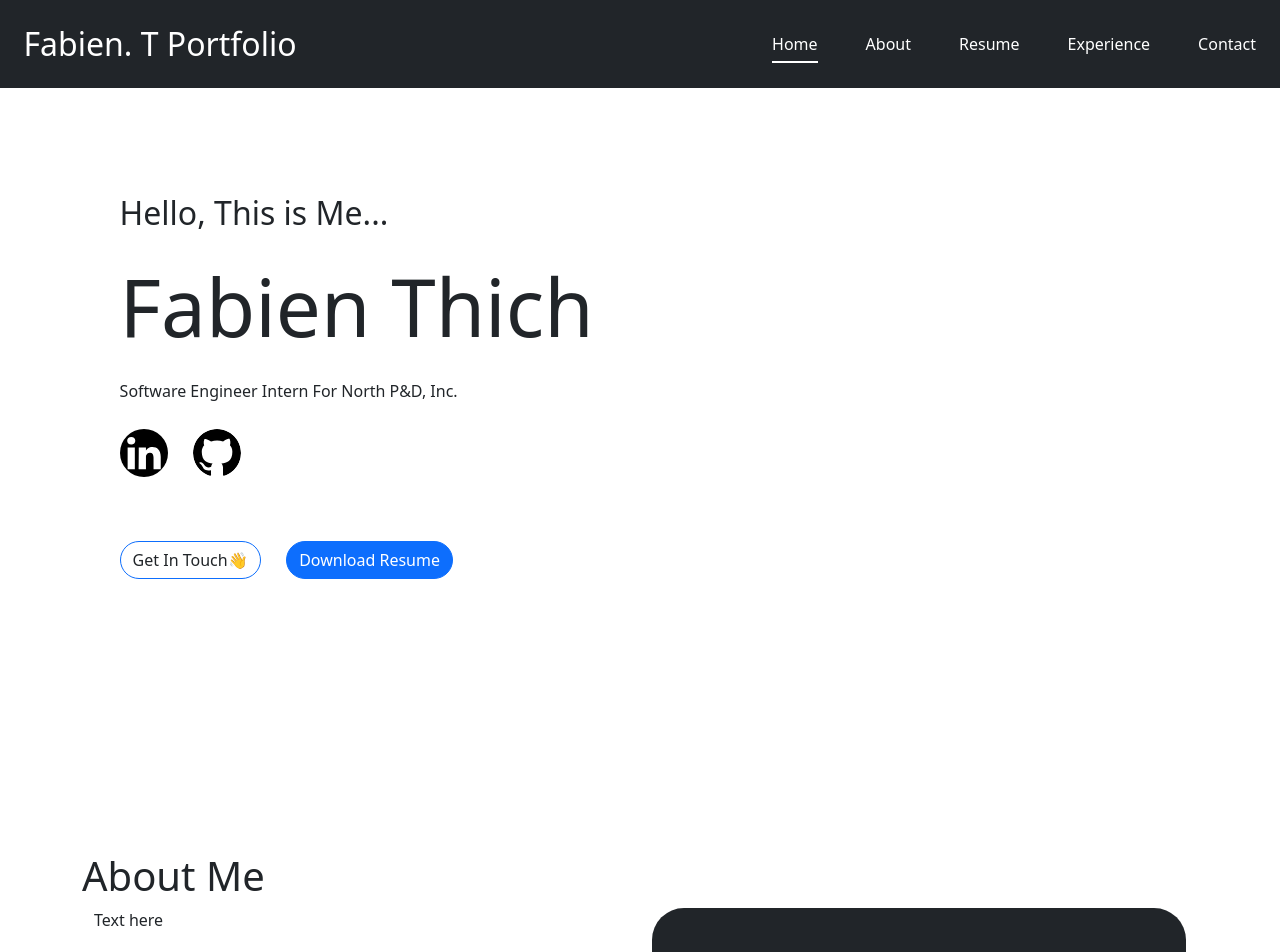
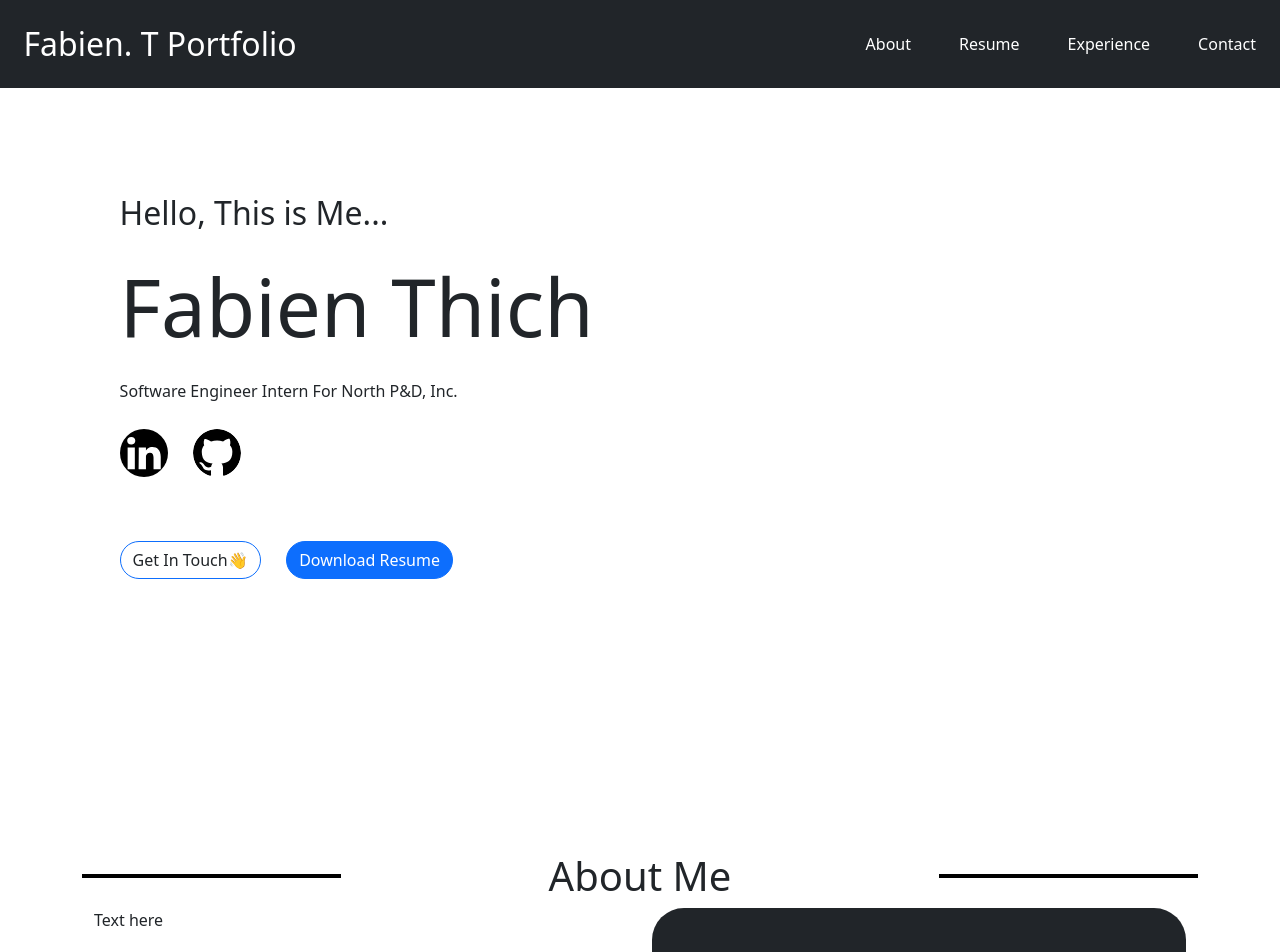
Before and after one commit to FabienThich/portfolio, a React (Create React App) app: page / in a window 1280 px wide. Shown: the top 952 px of the page. Built offline with nearby package versions, Linux system fonts and the light colour scheme.

Commit message:
Add Title Styles

```diff
--- a/src/App.css
+++ b/src/App.css
@@ -1,6 +1,21 @@
 .Pad {
   padding-top: 2.75em;
   padding-bottom: 5.75em;
+}
+
+h1 {
+  text-align: center;
+  display: grid;
+  grid-template-columns: 1fr 2fr 1fr;
+  align-items: center;
+  column-gap: 1em;
+}
+
+h1::before, h1::after {
+  content: "";
+  height: 0.1em;
+  background-color: black;
+  display: block;
 }
 
 /* .App {
--- a/src/Components/About/About.js
+++ b/src/Components/About/About.js
@@ -3,7 +3,7 @@ import "./About.css";
 function About() {
   return (
     <div className="container Pad">
-      <h1 className="text-left">About Me</h1>
+      <h1>About Me</h1>
       <div className="row">
         <div className="col-6">
           <div>Text here</div>
--- a/src/Components/Contact/Contact.js
+++ b/src/Components/Contact/Contact.js
@@ -6,7 +6,7 @@ function Contact() {
       <div className="container Pad">
         <h1 style={{color: "white"}}>Contact Me</h1>
         <div className="row justify-content-center">
-          <div className="col-lg-6 col-md-8 col-sm-12 rounded-5 wholeForm border">
+          <div className="col-lg-6 col-md-8 col-sm-12 rounded-5 wholeForm">
             <form
               action="https://formsubmit.co/ce2fd17a373249f623ee75903ce2d2f5"
               method="POST"
--- a/src/Components/Experience/Experience.js
+++ b/src/Components/Experience/Experience.js
@@ -4,7 +4,7 @@ import Cards from "./Experience.json";
 function Experience() {
   return (
     <div className="container Pad">
-      <h1 className="text-left">Experience</h1>
+      <h1>Experience</h1>
       <div className="row">
         {Cards.map((card) => {
           return (
--- a/src/Components/Home/Home.css
+++ b/src/Components/Home/Home.css
@@ -23,8 +23,8 @@
 /* Download Button */
 
 .download {
+  margin-right: 2vw;
   margin-top: 4em;
-  margin-left: 2vw;
   transition: transform 0.2s;
 }
 
@@ -35,7 +35,7 @@
 /* Social Icons */
 
 .socials {
-  margin-left: 2vw;
+  margin-right: 2vw;
   width: 3em;
   border-radius: 50%;
   transition: transform 0.3s;
@@ -44,3 +44,8 @@
 .socials:hover {
   transform: scale(1.2);
 }
+
+/* Links */
+.links {
+  margin-left: 2vw;
+}
--- a/src/Components/Home/Home.js
+++ b/src/Components/Home/Home.js
@@ -11,7 +11,8 @@ function Home() {
           <div className="myStatus">
             Software Engineer Intern For North P&D, Inc.
           </div>
-          <div>
+
+          <div className="links">
             <a href="https://www.linkedin.com/in/fabienthich">
               <img className="socials" src="portfolio/assets/LinkedIn.svg" />
             </a>
@@ -19,6 +20,8 @@ function Home() {
               <img className="socials" src="portfolio/assets/GitHub.svg" />
             </a>
           </div>
+          {/* rearrange classnames, i.e, download, socials, links css */}
+          <div className="links">
             <a
               onClick={() => {
                 scroller.scrollTo("contact", {
@@ -39,6 +42,7 @@ function Home() {
               </button>
             </a>
           </div>
+        </div>
 
         <div className="col"></div>
       </div>
--- a/src/Components/Main/Main.js
+++ b/src/Components/Main/Main.js
@@ -24,7 +24,7 @@ function Main() {
         <Navbar.Toggle />
         <Navbar.Collapse>
           <Nav className="col-12 justify-content-end">
-            <li className="navli">
+            {/* <li className="navli">
               <Link
                 className="navLink"
                 to="home"
@@ -35,7 +35,7 @@ function Main() {
               >
                 Home
               </Link>
-            </li>
+            </li> */}
             <li className="navli">
               <Link
                 className="navLink"
```
Lines whose indentation alone changed are shown as unchanged.
